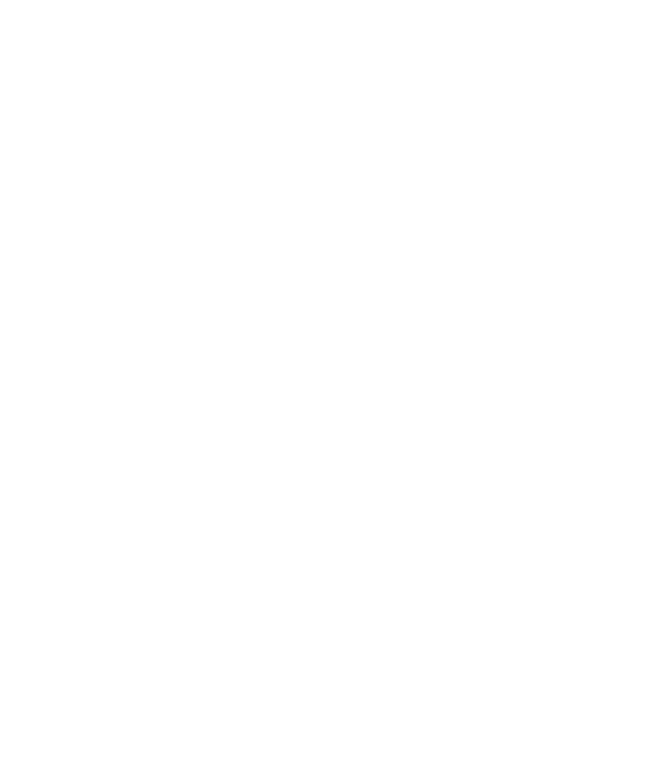
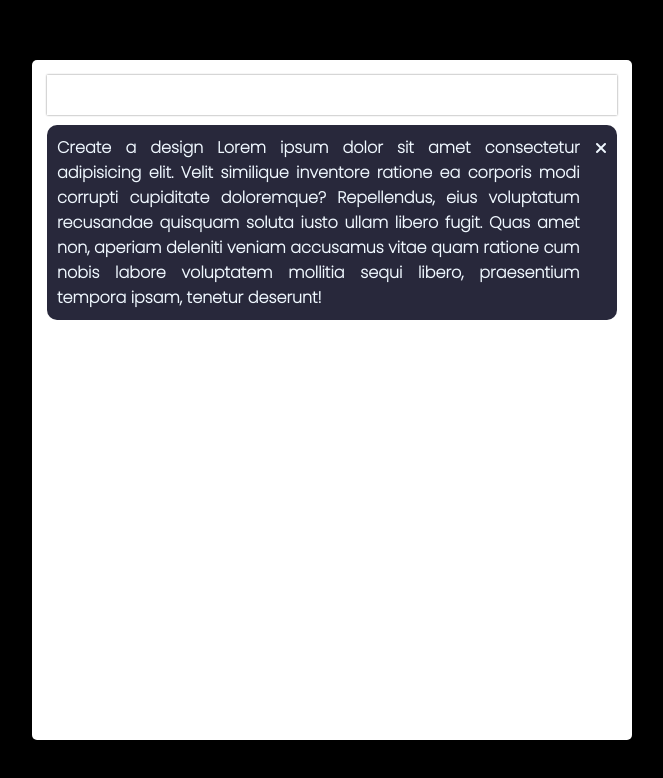
Before and after one commit to HPMarathe/To-Do-App, a plain HTML site: page index.html in a window 1280 px wide. Shown: the whole page, without its empty margins (308-971 px from the left). Drawn offline with Linux system fonts and the light colour scheme.

Commit message:
UI Build

```diff
--- a/index.html
+++ b/index.html
@@ -4,10 +4,39 @@
     <meta charset="UTF-8" />
     <meta name="viewport" content="width=device-width, initial-scale=1.0" />
     <link rel="stylesheet" href="styles.css" />
+    <link rel="preconnect" href="https://fonts.googleapis.com" />
+    <link rel="preconnect" href="https://fonts.gstatic.com" crossorigin />
+    <link
+      href="https://fonts.googleapis.com/css2?family=Poppins:wght@200&display=swap"
+      rel="stylesheet"
+    />
     <title>Todo App</title>
   </head>
   <body>
-    <main></main>
+    <main>
+      <div class="box">
+        <input type="text" id="item" />
+        <ul id="to-do-box">
+          <li>
+            <p>
+              Create a design Lorem ipsum dolor sit amet consectetur adipisicing
+              elit. Velit similique inventore ratione ea corporis modi corrupti
+              cupiditate doloremque? Repellendus, eius voluptatum recusandae
+              quisquam soluta iusto ullam libero fugit. Quas amet non, aperiam
+              deleniti veniam accusamus vitae quam ratione cum nobis labore
+              voluptatem mollitia sequi libero, praesentium tempora ipsam,
+              tenetur deserunt!
+            </p>
+            <i class="fas fa-times"></i>
+          </li>
+        </ul>
+      </div>
+    </main>
+    <script
+      src="https://kit.fontawesome.com/bf520e6492.js"
+      crossorigin="anonymous"
+    ></script>
+
     <script src="script.js"></script>
   </body>
 </html>
--- a/styles.css
+++ b/styles.css
@@ -2,4 +2,60 @@
   padding: 0;
   margin: 0;
   box-sizing: border-box;
+  font-family: 'Poppins', sans-serif;
 }
+
+main{
+  width: 100%;
+  height: 100vh;
+  background-color: black;
+  display: flex;
+  align-items: center;
+  justify-content: center;
+
+}
+
+.box{
+  width: 600px;
+  min-height: 85vh;
+  background-color: #fff;
+  border-radius: 5px;
+  padding: 15px;
+}
+
+#item{
+  padding: 10px;
+  width: 100%;
+  border: 0;
+  outline: 0;
+  box-shadow: 0px 0px 2px gray;
+  font-weight: bold;
+  display: block;
+}
+
+#to-do-box{
+list-style: none;
+}
+
+#to-do-box li{
+  background-color: rgb(40, 40, 59);
+  color: aliceblue;
+  font-weight: bold;
+  padding: 10px;
+  margin-top: 10px;
+  border-radius: 10px;
+  position: relative;
+}
+
+#to-do-box li i {
+  position: absolute;
+  top: 15px;
+  right:10px ;
+}
+
+
+
+#to-do-box li p {
+width: 95%;
+text-align: justify;
+}
```
